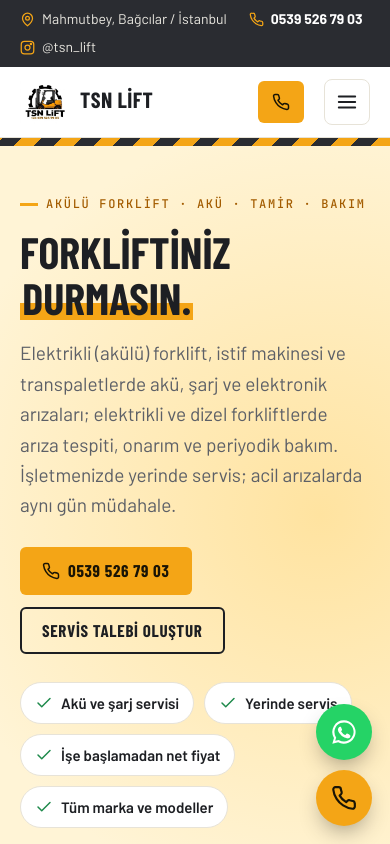
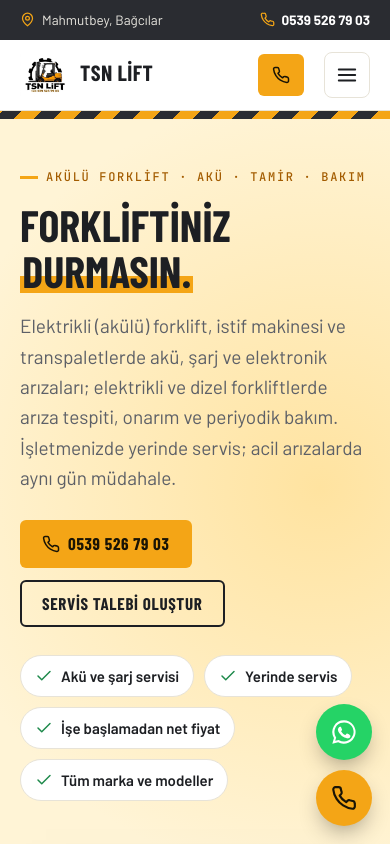
Before and after one commit to atakanbyildirim/tsnlift-site, a plain HTML site: page index.html in a window 390 px wide. Shown: the top 844 px of the page. Drawn offline with nearby package versions, Linux system fonts and the light colour scheme; a web font is replaced by a local one.

Commit message:
Üst şerit telefonda tek satır: adres solda, telefon sağda
- Telefonda adres kısaltıldı (Mahmutbey, Bağcılar), Instagram şeritten
  kaldırıldı; tablet boyutunda e-posta ve açık/kapalı yazısı gizlendi
- 320 px'den masaüstüne kadar tüm genişliklerde tek satır

Co-Authored-By: Claude Opus 5.5 <noreply@anthropic.com>

```diff
--- a/assets/css/style.css
+++ b/assets/css/style.css
@@ -44,7 +44,9 @@ svg.i{width:18px;height:18px;flex:none;fill:none;stroke:currentColor;stroke-widt
 .status::before{content:"";width:8px;height:8px;border-radius:50%;background:#8a8c92}
 .status.open::before{background:#3ccf7a;box-shadow:0 0 0 3px rgba(60,207,122,.25)}
 .status.closed::before{background:#e5484d}
-@media (max-width:760px){.infobar .hide-s{display:none}.infobar .push{margin-left:0}}
+@media (max-width:1100px){.infobar .status,.infobar a[href^="mailto"]{display:none}}
+@media (max-width:760px){.infobar{font-size:13.5px}.infobar .wrap{justify-content:space-between;gap:6px 14px;padding-block:9px}.infobar .hide-s{display:none}.infobar .push{margin-left:0}.infobar a,.infobar span{white-space:nowrap}}
+@media (max-width:350px){.infobar{font-size:12px}.infobar .wrap{gap:6px 8px}.infobar svg.i{width:13px;height:13px}}
 
 /* ---------- başlık / menü ---------- */
 header.top{position:sticky;top:0;z-index:40;background:var(--surface);border-bottom:1px solid var(--line)}
--- a/index.html
+++ b/index.html
@@ -29,12 +29,12 @@
 <a class="skip" href="#icerik">İçeriğe geç</a>
 <div class="infobar">
   <div class="wrap">
-    <a href="https://www.google.com/maps/search/?api=1&amp;query=Mahmutbey%2C%20%C4%B0n%C3%B6n%C3%BC%20Cd.%20No%3A109%2C%2034200%20Ba%C4%9Fc%C4%B1lar%2F%C4%B0stanbul" target="_blank" rel="noopener"><svg class="i" viewBox="0 0 24 24" aria-hidden="true"><path d="M20 10c0 6-8 12-8 12S4 16 4 10a8 8 0 0 1 16 0z"/><circle cx="12" cy="10" r="3"/></svg>Mahmutbey, Bağcılar / İstanbul</a>
+    <a href="https://www.google.com/maps/search/?api=1&amp;query=Mahmutbey%2C%20%C4%B0n%C3%B6n%C3%BC%20Cd.%20No%3A109%2C%2034200%20Ba%C4%9Fc%C4%B1lar%2F%C4%B0stanbul" target="_blank" rel="noopener"><svg class="i" viewBox="0 0 24 24" aria-hidden="true"><path d="M20 10c0 6-8 12-8 12S4 16 4 10a8 8 0 0 1 16 0z"/><circle cx="12" cy="10" r="3"/></svg>Mahmutbey, Bağcılar<span class="hide-s">&nbsp;/ İstanbul</span></a>
     <a class="infobar-tel" href="tel:+905395267903"><svg class="i" viewBox="0 0 24 24" aria-hidden="true"><path d="M22 16.9v3a2 2 0 0 1-2.2 2 19.8 19.8 0 0 1-8.6-3.1 19.5 19.5 0 0 1-6-6A19.8 19.8 0 0 1 2.1 4.2 2 2 0 0 1 4.1 2h3a2 2 0 0 1 2 1.7c.1.9.4 1.8.7 2.7a2 2 0 0 1-.5 2.1L8 9.8a16 16 0 0 0 6 6l1.3-1.3a2 2 0 0 1 2.1-.4c.9.3 1.8.6 2.7.7a2 2 0 0 1 1.7 2z"/></svg>0539 526 79 03</a>
     <span class="hide-s"><svg class="i" viewBox="0 0 24 24" aria-hidden="true"><circle cx="12" cy="12" r="9"/><path d="M12 7v5l3 2"/></svg>Pzt – Cmt 08:00 – 19:00</span>
     <span class="status hide-s" aria-live="polite"></span>
     <a class="hide-s" href="mailto:tsnlift.54@gmail.com"><svg class="i" viewBox="0 0 24 24" aria-hidden="true"><rect x="2" y="4" width="20" height="16" rx="2"/><path d="m22 7-10 6L2 7"/></svg>tsnlift.54@gmail.com</a>
-    <a class="push" href="https://www.instagram.com/tsn_lift/" target="_blank" rel="noopener"><svg class="i" viewBox="0 0 24 24" aria-hidden="true"><rect x="2" y="2" width="20" height="20" rx="5"/><circle cx="12" cy="12" r="4"/><circle cx="17.5" cy="6.5" r="1"/></svg>@tsn_lift</a>
+    <a class="push hide-s" href="https://www.instagram.com/tsn_lift/" target="_blank" rel="noopener"><svg class="i" viewBox="0 0 24 24" aria-hidden="true"><rect x="2" y="2" width="20" height="20" rx="5"/><circle cx="12" cy="12" r="4"/><circle cx="17.5" cy="6.5" r="1"/></svg>@tsn_lift</a>
   </div>
 </div>
 
```
Also changed, not shown: 404.html (+2 -2 lines), calismalar.html (+2 -2 lines), gizlilik.html (+2 -2 lines), hizmetler.html (+2 -2 lines), iletisim.html (+2 -2 lines), periyodik-bakim.html (+2 -2 lines).
